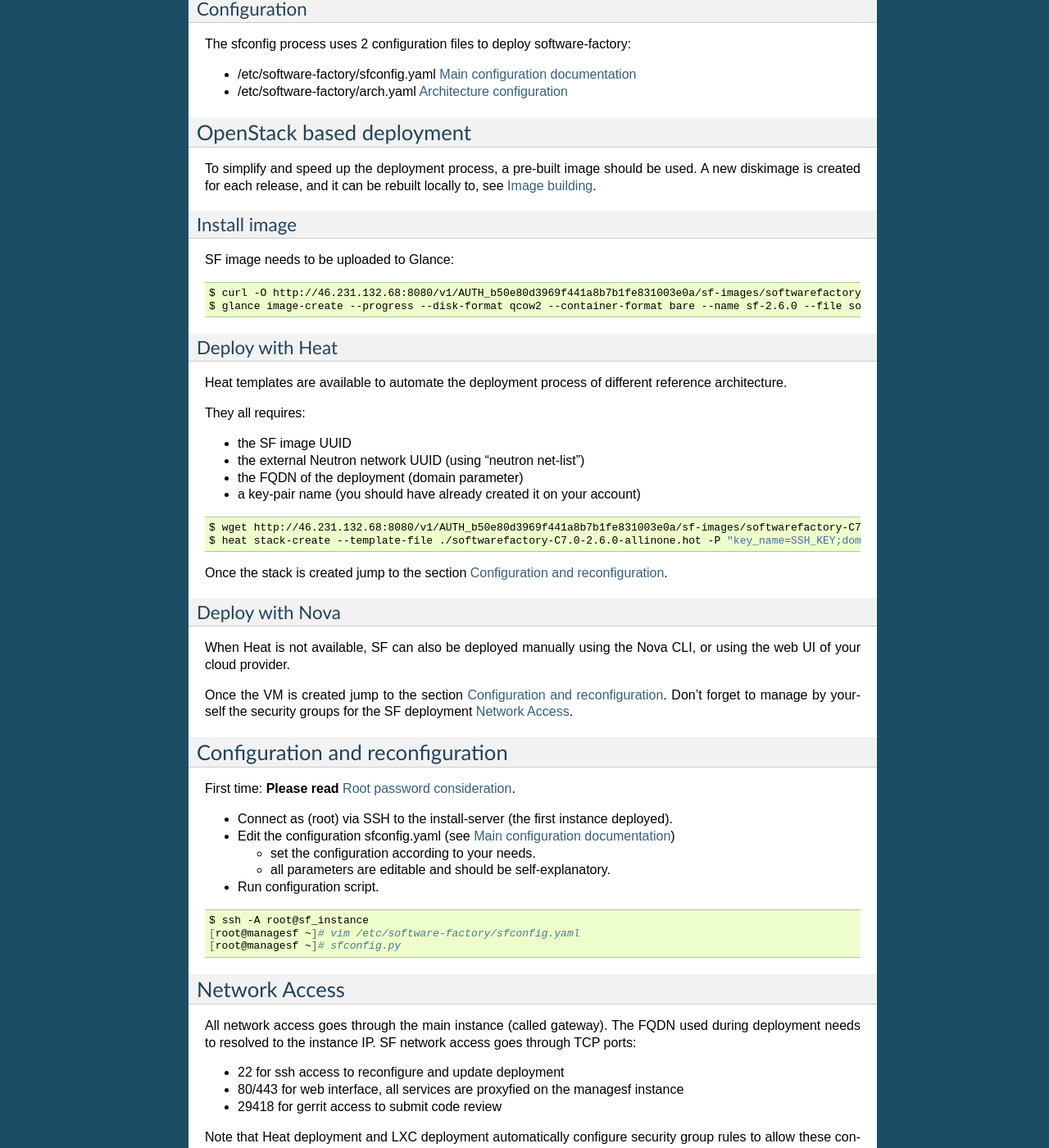
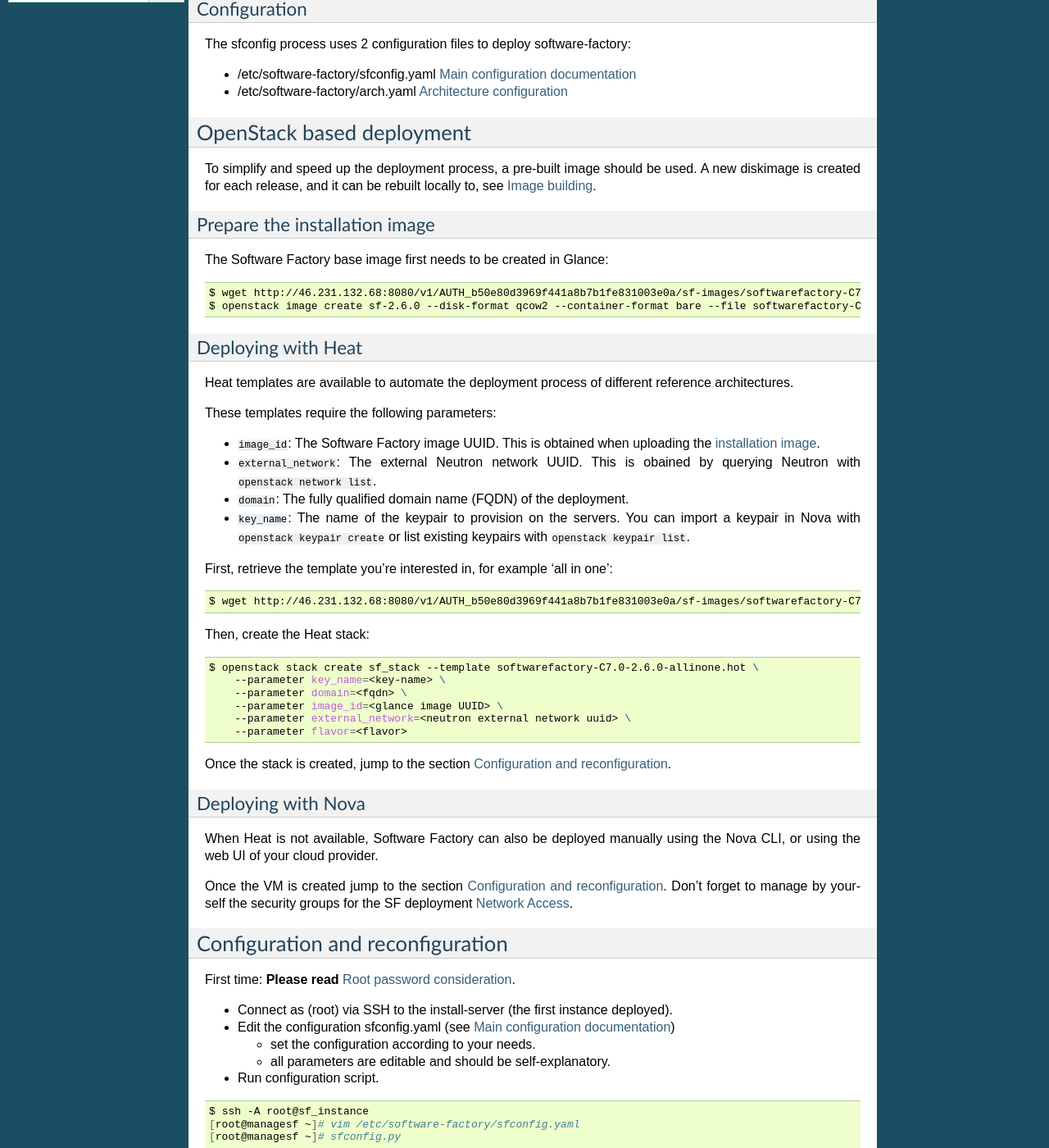
Before and after one commit to softwarefactory-project/sf-docs, a Sphinx documentation site: the page built from docs/deploy.rst, in a window 1280 px wide and 1400 px high, scrolled down 594 px. Shown: the whole window at 82% size. Built offline with Sphinx 7.4.7, drawn with Linux system fonts in a browser that asks for light colours; the version number could not be read and is left out; some of the changed text lies outside the part shown.

Commit message:
Flesh out a bit the docs regarding deployment
- Remove deprecated commands in favor of openstackclient
- Add some clarification on parameters

Change-Id: I3752e47161645243915aef85a785f319d14b747b

```diff
--- a/docs/deploy.rst
+++ b/docs/deploy.rst
@@ -50,42 +50,58 @@
 see :ref:`Image building<sfdib>`.
 
 
-Install image
-.............
+Prepare the installation image
+..............................
 
-SF image needs to be uploaded to Glance:
+The Software Factory base image first needs to be created in Glance:
 
 .. code-block:: bash
 
- $ curl -O http://46.231.132.68:8080/v1/AUTH_b50e80d3969f441a8b7b1fe831003e0a/sf-images/softwarefactory-C7.0-2.6.0.img.qcow2
- $ glance image-create --progress --disk-format qcow2 --container-format bare --name sf-2.6.0 --file softwarefactory-C7.0-2.6.0.img.qcow2
+  $ wget http://46.231.132.68:8080/v1/AUTH_b50e80d3969f441a8b7b1fe831003e0a/sf-images/softwarefactory-C7.0-2.6.0.img.qcow2
+  $ openstack image create sf-2.6.0 --disk-format qcow2 --container-format bare --file softwarefactory-C7.0-2.6.0.img.qcow2
 
 
-Deploy with Heat
-................
+Deploying with Heat
+...................
 
-Heat templates are available to automate the deployment process of different reference architecture.
+Heat templates are available to automate the deployment process of different reference architectures.
 
-They all requires:
+These templates require the following parameters:
 
-* the SF image UUID
-* the external Neutron network UUID (using "neutron net-list")
-* the FQDN of the deployment (domain parameter)
-* a key-pair name (you should have already created it on your account)
+* ``image_id``: The Software Factory image UUID. This is obtained when
+  uploading the `installation image <Prepare the installation image>`_.
+* ``external_network``: The external Neutron network UUID. This is obained by
+  querying Neutron with ``openstack network list``.
+* ``domain``: The fully qualified domain name (FQDN) of the deployment.
+* ``key_name``: The name of the keypair to provision on the servers. You can
+  import a keypair in Nova with ``openstack keypair create`` or list existing
+  keypairs with ``openstack keypair list``.
+
+First, retrieve the template you're interested in, for example 'all in one':
 
 .. code-block:: bash
 
- $ wget http://46.231.132.68:8080/v1/AUTH_b50e80d3969f441a8b7b1fe831003e0a/sf-images/softwarefactory-C7.0-2.6.0-allinone.hot
- $ heat stack-create --template-file ./softwarefactory-C7.0-2.6.0-allinone.hot -P "key_name=SSH_KEY;domain=FQDN;image_id=GLANCE_UUID;external_network=NETWORK_UUID;flavor=m1.large" sf_stack
+  $ wget http://46.231.132.68:8080/v1/AUTH_b50e80d3969f441a8b7b1fe831003e0a/sf-images/softwarefactory-C7.0-2.6.0-allinone.hot
 
-Once the stack is created jump to the section :ref:`Configuration and reconfiguration <reconfiguration>`.
+Then, create the Heat stack:
+
+.. code-block:: bash
+
+  $ openstack stack create sf_stack --template softwarefactory-C7.0-2.6.0-allinone.hot \
+      --parameter key_name=<key-name> \
+      --parameter domain=<fqdn> \
+      --parameter image_id=<glance image UUID> \
+      --parameter external_network=<neutron external network uuid> \
+      --parameter flavor=<flavor>
+
+Once the stack is created, jump to the section :ref:`Configuration and reconfiguration <reconfiguration>`.
 
 
-Deploy with Nova
-................
+Deploying with Nova
+...................
 
-When Heat is not available, SF can also be deployed manually using the Nova CLI, or
-using the web UI of your cloud provider.
+When Heat is not available, Software Factory can also be deployed manually
+using the Nova CLI, or using the web UI of your cloud provider.
 
 Once the VM is created jump to the section :ref:`Configuration and reconfiguration <reconfiguration>`.
 Don't forget to manage by yourself the security groups for the SF deployment :ref:`Network Access <network-access>`.
```
